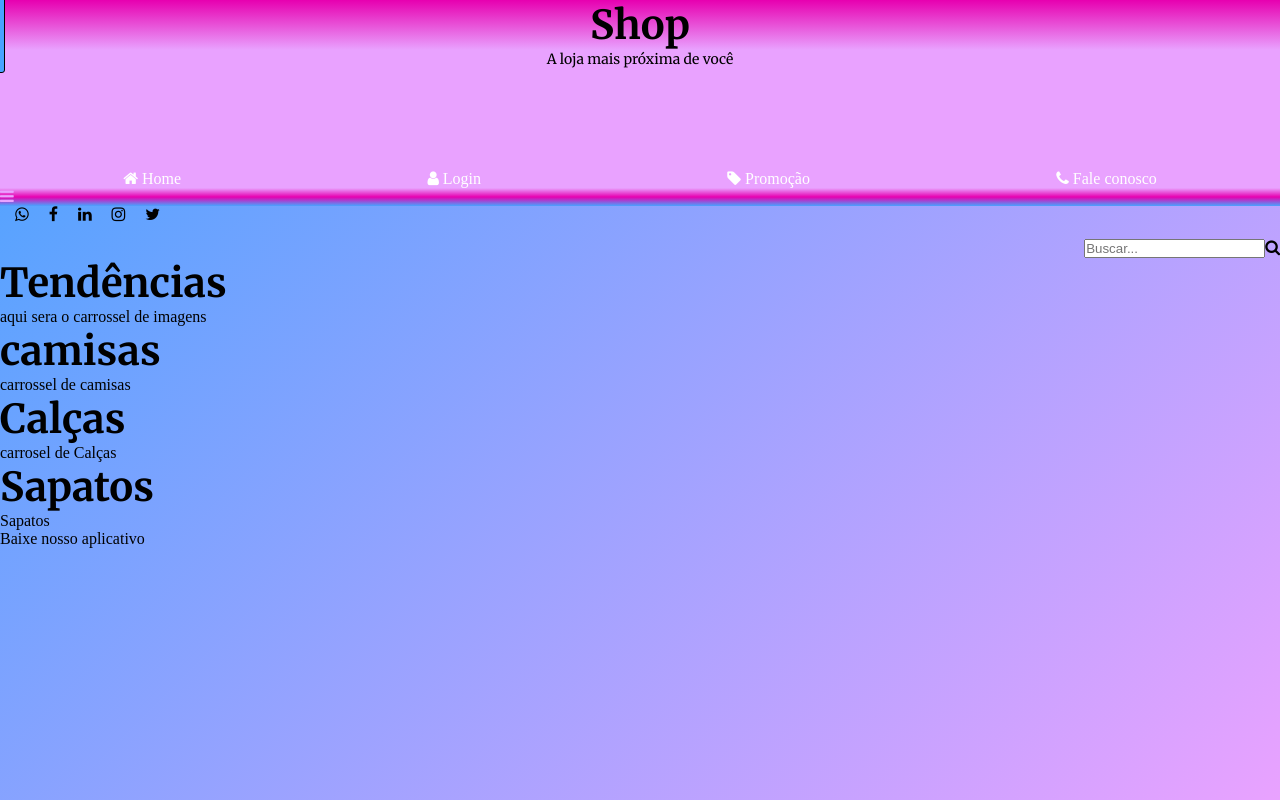
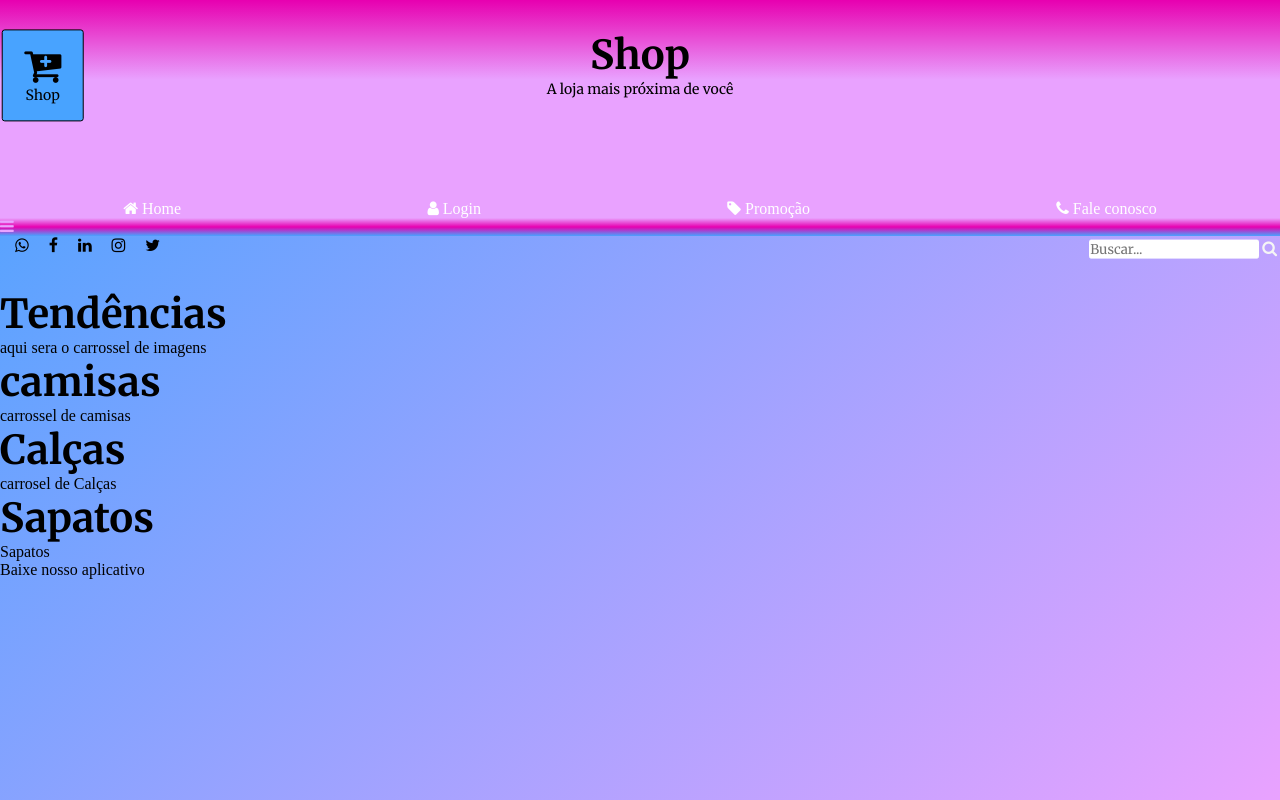
Before and after one commit to diogoanselmodasilva/sitedevendas, a plain HTML site: page index.html in a window 1280 px wide. Drawn offline with Linux system fonts and the light colour scheme.

Commit message:
adição de estilos

```diff
--- a/assets/styles/style.sass
+++ b/assets/styles/style.sass
@@ -6,8 +6,8 @@
     margin: 0
     padding: 0
 
-body, html
-    width: 100vw
+html,body
+    width: 100%
     height: 100vh
     background: linear-gradient(-45deg, $color-primary, $color-secundary)
     background-repeat: no-repeat
@@ -20,85 +20,88 @@ body, html
     header
         background-color: $color-primary
 
-    h1
-        text-align: center
-        background: linear-gradient(to top, $color-primary, $color-tertiary)
+        h1
+            text-align: center
+            background: linear-gradient(to top, $color-primary, $color-tertiary)
+            padding-top: 30px
 
-    p
-        text-align: center
-        background: greyscale($color-tertiary)
-        font-family: $font-padrao
-        text-decoration: italic
-        font-size: 14px
+        p
+            text-align: center
+            background: greyscale($color-tertiary)
+            font-family: $font-padrao
+            text-decoration: italic
+            font-size: 14px
 
-    div.logo
-        width: 80px
-        height: 90px
-        margin: 5px
-        background: $color-secundary
-        display: flex
-        flex-direction: column
-        align-items: center
-        justify-content: center
-        border: 1px solid black
-        border-radius: 3px
-        transform: translate(-100%,-100%)
-        transition: 1s
+        div.logo
+            width: 80px
+            height: 90px
+            margin: 5px
+            background: $color-secundary
+            display: flex
+            flex-direction: column
+            align-items: center
+            justify-content: center
+            border: 1px solid black
+            border-radius: 3px
+            transform: translate(-4%,-80%)
+            transition: 1s
 
-        &:hover
-            cursor: pointer
-            color: white
+            &:hover
+                cursor: pointer
+                color: white
 
-    .navbar
-        .navbar-homepage
-            display: flex
-            justify-content: space-around
+        .navbar
 
-            .navbar-item
-                list-style-type: none
-                font-size: 16px
+            .navbar-homepage
+                display: flex
+                align-items: center
+                justify-content: space-around
 
-            a
-                text-decoration: none
-                color: white
-                transition: 0.7s
-
-                &:hover
-                    color: $color-quarter
-
-    menu.categorias
-        background: linear-gradient(to top,$color-secundary,$color-tertiary ,$color-primary)
-        background-repeat: no-repeat
-
-        ul#menuCategorias
-            display: none
-
-            li
-                text-indent: 20px
+                .navbar-item
+                    list-style-type: none
+                    font-size: 16px
 
                 a
-                    color: whitesmoke
                     text-decoration: none
-                    margin: 8px 0 8px 0
-                    font-size: 16px
+                    color: white
                     transition: 0.7s
 
                     &:hover
                         color: $color-quarter
 
-        #clickMenu
-            color: $color-primary
-            transition: .5s
+        menu.categorias
+            background: linear-gradient(to top,$color-secundary,$color-tertiary ,$color-primary)
+            background-repeat: no-repeat
 
-            &:hover
-                color: $color-five
-                cursor: pointer
+            ul#menuCategorias
+                display: none
+
+                li
+                    text-indent: 20px
+
+                    a
+                        color: whitesmoke
+                        text-decoration: none
+                        margin: 8px 0 8px 0
+                        font-size: 16px
+                        transition: 0.7s
+
+                        &:hover
+                            color: $color-quarter
+
+            #clickMenu
+                color: $color-primary
+                transition: .5s
+
+                &:hover
+                    color: $color-five
+                    cursor: pointer
 
     div.redes-sociais
         width: 40px
         display: flex
         margin: 5px
-        margin-top: 0
+        margin-top: 1px
         justify-content: flex-start
 
         li
@@ -112,4 +115,17 @@ body, html
     div.search
         display: flex
         justify-content: flex-end
-        margin-top: 0
+        transform: translateY(-160%)
+
+        input[type="text"]
+            margin-right: 3px
+            border: 1px solid white
+            border-radius: 2px
+            font-family: $font-padrao
+            font-weight: 400
+
+        label
+            .fa
+            .fa-search
+                color: whitesmoke
+                margin-right: 3px
```
Also changed, not shown: assets/style/style.css, 1 other file.
